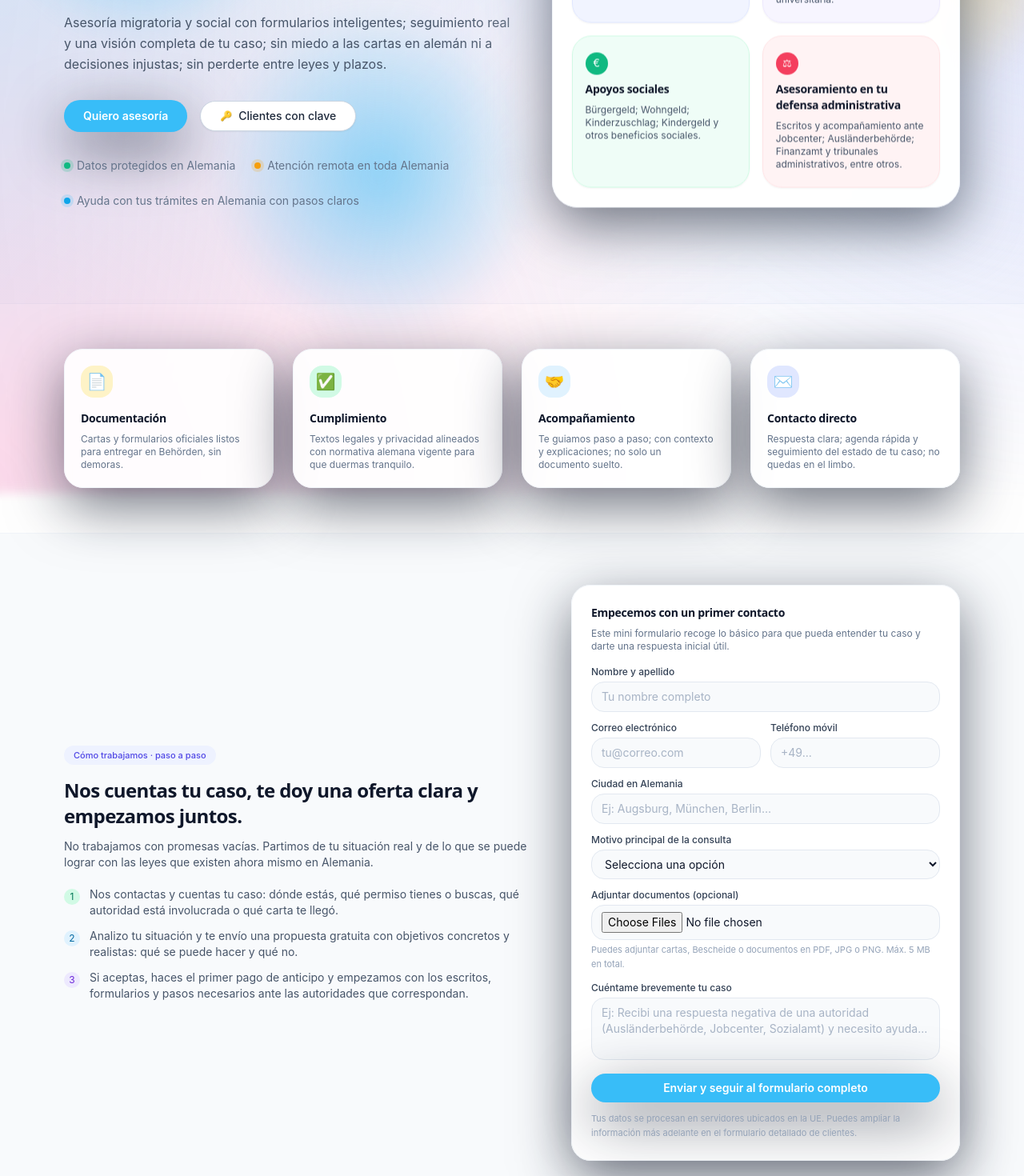
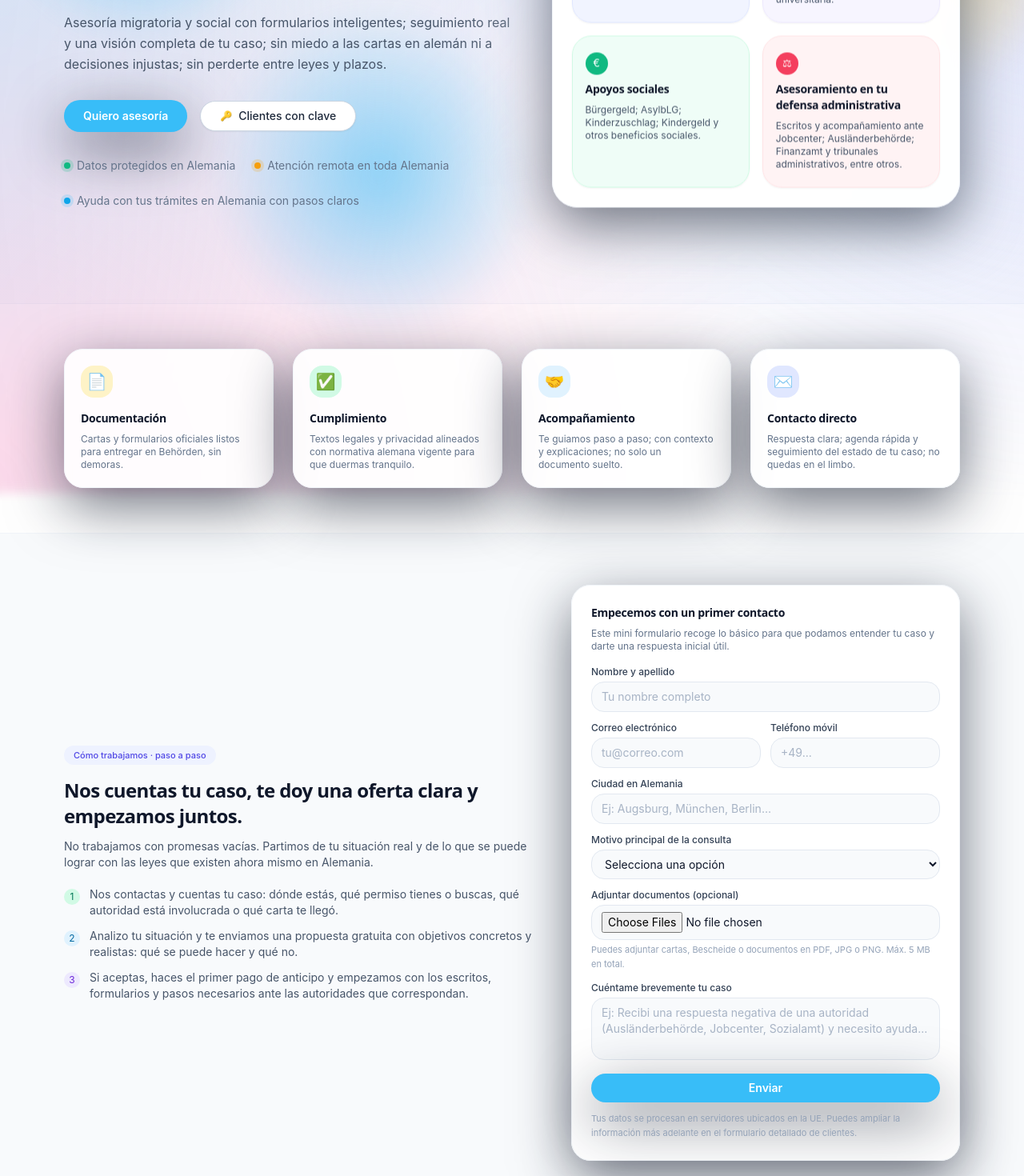
Before and after one commit to emigrando/emigrando-site-main, a Next.js app: page / in a window 1280 px wide. Shown: the part 360-1830 px from the top of the page at 80% size. Built offline with nearby package versions, Linux system fonts and the light colour scheme.

Commit message:
modificaciones varias

```diff
--- a/app/page.tsx
+++ b/app/page.tsx
@@ -236,7 +236,7 @@ export default function HomePage() {
                     Apoyos sociales
                   </h3>
                   <p className="mt-2 text-xs text-slate-600">
-                    Bürgergeld; Wohngeld; Kinderzuschlag; Kindergeld y otros
+                    Bürgergeld; AsylbLG; Kinderzuschlag; Kindergeld y otros
                     beneficios sociales.
                   </p>
                 </motion.div>
@@ -357,7 +357,7 @@ export default function HomePage() {
                     2
                   </span>
                   <p>
-                    Analizo tu situación y te envío una propuesta gratuita con
+                    Analizo tu situación y te enviamos una propuesta gratuita con
                     objetivos concretos y realistas: qué se puede hacer y qué no.
                   </p>
                 </div>
@@ -383,7 +383,7 @@ export default function HomePage() {
                 Empecemos con un primer contacto
               </h3>
               <p className="mt-2 text-xs text-slate-500">
-                Este mini formulario recoge lo básico para que pueda entender tu caso
+                Este mini formulario recoge lo básico para que podamos entender tu caso
                 y darte una respuesta inicial útil.
               </p>
 
@@ -456,7 +456,7 @@ export default function HomePage() {
                       Reconocimiento de títulos universitarios / empleo / Formación
                     </option>
                     <option value="apoyos_sociales">
-                      Apoyos sociales (Bürgergeld, Wohngeld...)
+                      Apoyos sociales (ALG I, Bürgergeld, AsylbLG...)
                     </option>
                     <option value="defensa_administrativa">
                       Asesoria en defensa administrativa (Jobcenter, Ausländerbehörde...)
@@ -499,7 +499,7 @@ export default function HomePage() {
                 >
                   {miniSending
                     ? "Enviando..."
-                    : "Enviar y seguir al formulario completo"}
+                    : "Enviar"}
                 </Button>
 
                 {miniOk && (
```
